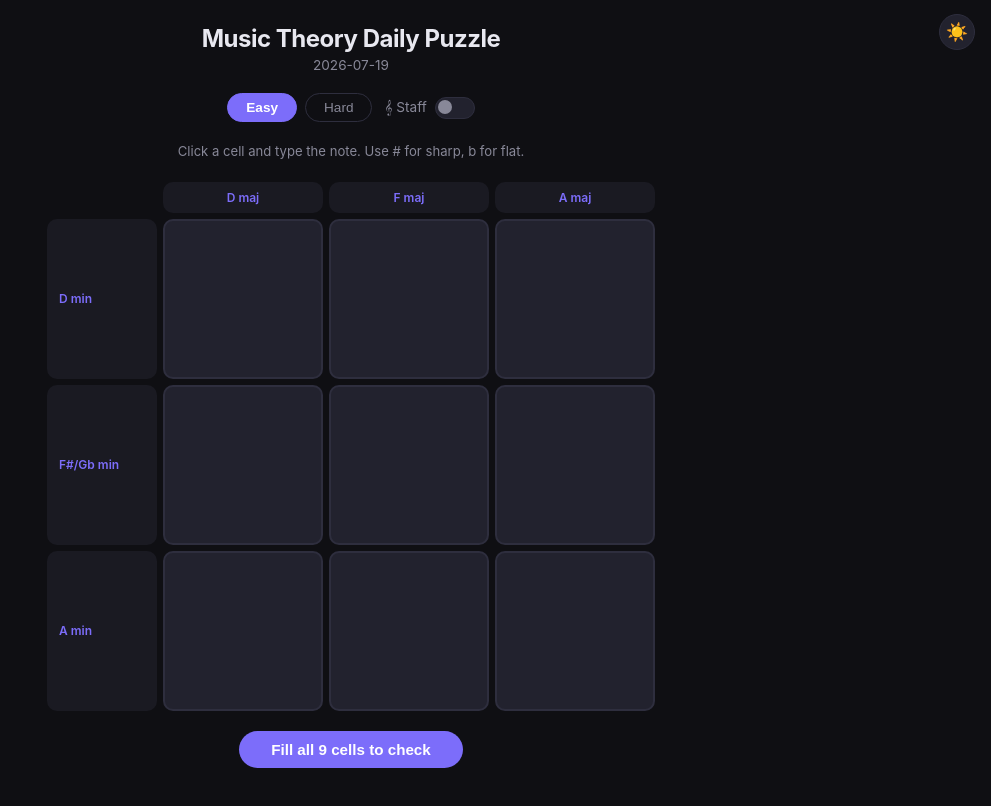
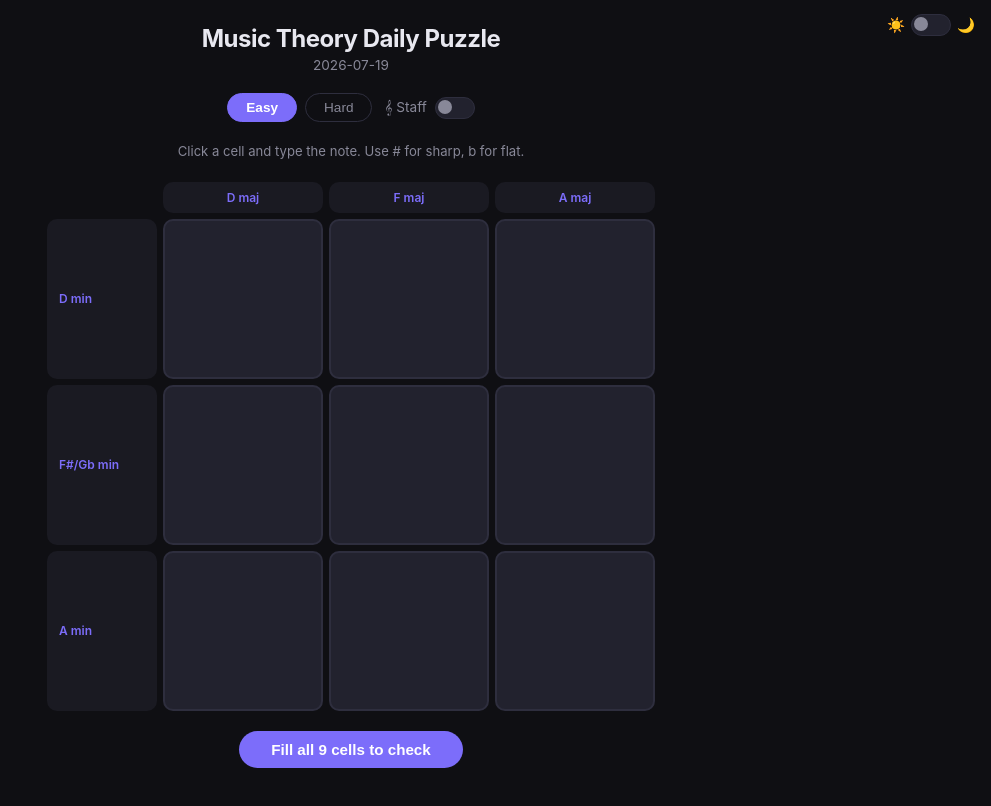
Before and after one commit to aaroncecchinibutler/music-theory-daily-puzzle, a React (Vite) app: page / in a window 1280 px wide. Shown: the top 806 px of the page, without its empty margins (289-1280 px from the left). Built offline with nearby package versions, Linux system fonts and the light colour scheme.

Commit message:
Replace theme button with sun/moon toggle switch
Co-Authored-By: Claude Sonnet 4.6 <noreply@anthropic.com>

```diff
--- a/src/App.css
+++ b/src/App.css
@@ -85,20 +85,18 @@ header h1 {
   position: fixed;
   top: 14px;
   right: 16px;
-  width: 36px;
-  height: 36px;
-  border-radius: 50%;
-  border: 1.5px solid var(--border);
-  background: var(--surface2);
-  font-size: 1.1rem;
-  cursor: pointer;
   display: flex;
   align-items: center;
-  justify-content: center;
-  transition: background 0.15s, border-color 0.15s;
+  gap: 6px;
+  cursor: pointer;
+  user-select: none;
   z-index: 100;
 }
-.theme-toggle:hover { border-color: var(--accent); background: var(--surface); }
+
+.theme-toggle-icon {
+  font-size: 0.9rem;
+  line-height: 1;
+}
 
 /* Top controls row */
 .top-controls {
--- a/src/App.jsx
+++ b/src/App.jsx
@@ -338,14 +338,13 @@ export default function App() {
 
   return (
     <div className="app">
-      <button
-        className={`theme-toggle ${lightMode ? 'light' : 'dark'}`}
-        onClick={() => setLightMode(m => !m)}
-        title="Toggle light/dark mode"
-        aria-label="Toggle light/dark mode"
-      >
-        {lightMode ? '🌙' : '☀️'}
-      </button>
+      <label className="theme-toggle" title="Toggle light/dark mode">
+        <span className="theme-toggle-icon">☀️</span>
+        <span className={`switch-track ${lightMode ? 'on' : ''}`} onClick={() => setLightMode(m => !m)}>
+          <span className={`switch-thumb ${lightMode ? 'on' : ''}`} />
+        </span>
+        <span className="theme-toggle-icon">🌙</span>
+      </label>
       <header>
         <h1>Music Theory Daily Puzzle</h1>
         <p className="date">{date}</p>
```
